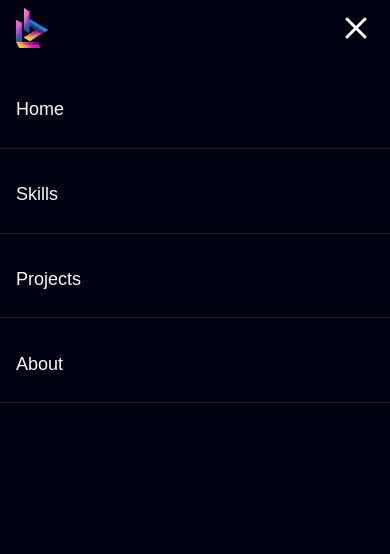
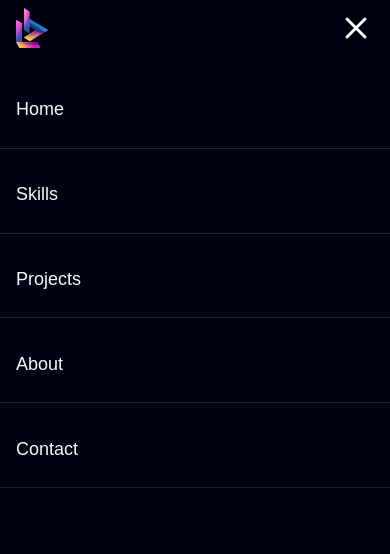
Before and after one commit to lucabrx/portfolio, a Next.js app: page / in a window 390 px wide. Both pictures are taken after a click on the button 356 px from the left and 28 px from the top of the page. Shown: the top 554 px of the page. Built offline with nearby package versions, Linux system fonts and the light colour scheme; a web font is replaced by a local one.

Commit message:
small animations

```diff
--- a/src/app/layout.tsx
+++ b/src/app/layout.tsx
@@ -8,13 +8,14 @@ import { TailwindIndicator } from "@/components/helpers/TailwindIndicator";
 import { ToastProvider } from "@/components/helpers/ToastProvider";
 import ScrollToTop from "@/components/ScrollToTop";
 import { Analytics } from '@vercel/analytics/react';
+import {type ReactNode} from "react";
 
 export const metadata = headConfig;
 
 export default function RootLayout({
   children,
 }: {
-  children: React.ReactNode;
+  children: ReactNode;
 }) {
   return (
     <html lang="en">
--- a/src/components/Navbar.tsx
+++ b/src/components/Navbar.tsx
@@ -9,11 +9,12 @@ import { navigation } from "@/config/navbar";
 import Button from "@/components/ui/Button";
 import ShouldRender from "@/components/helpers/ShouldRender";
 import { scrollToSection } from "@/lib/scrollToSection";
+import { cn } from "@/lib/classMerge";
 
 const Navbar: FC = ({}) => {
   const [isOpen, setIsOpen] = useState(false);
 
-  //TODO mobile links
+  //TODO fadeout animation
 
   useEffect(() => {
     if (isOpen) {
@@ -69,18 +70,36 @@ const Navbar: FC = ({}) => {
           </button>
 
           <ShouldRender if={isOpen}>
-            <div className="absolute top-[56px] w-full h-[calc(100vh-56px)] bg-background inset-x-0">
+            <div className={cn("absolute top-[56px] w-full h-[calc(100vh-56px)] bg-background inset-x-0",
+            isOpen ? "opacity-100" : "opacity-0",
+            isOpen && "animate-fade-in",
+            // fadeout animation
+            !isOpen && "animate-fade-out"
+            )}>
               <div className="flex flex-col space-y-2 py-4 ">
-                {navigation.map(({ name, section }, i) => (
-                  <Link
-                    onClick={handleClick}
-                    href="/"
+                {navigation.map(({ name, section,offset }, i) => (
+                  <button
+                    onClick={(e) => {
+                      scrollToSection(e, section, offset);
+                      setIsOpen(false);
+                    }}
+
                     key={i}
                     className="text-lg px-4 hover:text-grey transition-colors h-navigation-height flex items-center w-full border-b border-grey-dark"
                   >
                     {name}
-                  </Link>
+                  </button>
                 ))}
+                  <button
+                    onClick={(e) => {
+                      scrollToSection(e, "contact-section", 0);
+                      setIsOpen(false);
+                    }}
+
+                    className="text-lg px-4 hover:text-grey transition-colors h-navigation-height flex items-center w-full border-b border-grey-dark"
+                  >
+                    Contact
+                  </button>
               </div>
             </div>
           </ShouldRender>
--- a/src/components/sections/AboutSection.tsx
+++ b/src/components/sections/AboutSection.tsx
@@ -16,7 +16,7 @@ const AboutSection: FC = () => {
   return (
     <div id="about-section" className=" mt-16 md:mt-24 ">
       <div
-        className="  mask-radial-faded pointer-events-none relative -z-[20] -my-[520px] md:-my-[570px] h-[960px] overflow-hidden
+        className="mask-radial-faded pointer-events-none relative -z-[20] -my-[520px] md:-my-[570px] h-[960px] overflow-hidden
           [--color:#7877C6] before:absolute before:inset-0 before:bg-radial-faded before:opacity-[0.4]
           after:absolute after:top-1/2 after:-left-1/2 md:after:h-[142.8%] after:w-[200%] after:h-[42.8%]  after:border-t after:border-[rgba(120,_119,_198,_0.4)] after:bg-background"
       />
--- a/src/components/ui/Accordion.tsx
+++ b/src/components/ui/Accordion.tsx
@@ -1,3 +1,4 @@
+import { cn } from "@/lib/classMerge";
 import { ChevronDown } from "lucide-react";
 import type { FC, ReactNode } from "react";
 
@@ -25,9 +26,7 @@ const Accordion: FC<AccordionProps> = ({
   return (
     <div>
       <div
-        className={`flex items-center justify-between cursor-pointer bg-gray-200 p-4 ${
-          isActive ? "active" : ""
-        }`}
+        className="flex items-center justify-between cursor-pointer bg-gray-200 p-4"
         onClick={toggleAccordion}
       >
         <h3 className="text-xl md:text-2xl font-semibold">{title}</h3>
@@ -36,7 +35,8 @@ const Accordion: FC<AccordionProps> = ({
         ${isActive ? "rotate-180" : "rotate-0"}`}
         />
       </div>
-      {isActive && <div className="p-4 md:px-7 md:py-4 ">{children}</div>}
+      {isActive && <div className={cn("p-4 md:px-7 md:py-4 opacity-0",
+      isActive && "animate-fade-in [--animation-delay:50ms]")} >{children}</div>}
     </div>
   );
 };
--- a/tailwind.config.js
+++ b/tailwind.config.js
@@ -115,6 +115,10 @@ module.exports = {
         from: { opacity: 0, transform: "translateY(-10px)" },
         to: { opacity: 1, transform: "none" },
       },
+      "fade-out": {
+        from: { opacity: 1, transform: "none" },
+        to: { opacity: 0, transform: "translateY(10px)" },
+      },
       "image-rotate": {
         "0%": { transform: "rotateX(25deg)" },
         "25%": { transform: "rotateX(25deg) scale(0.9)" },
@@ -159,6 +163,7 @@ module.exports = {
     },
     animation: {
       "fade-in": "fade-in 1000ms var(--animation-delay, 0ms) ease forwards",
+      "fade-out": "fade-out  ease forwards",
       "image-rotate": "image-rotate 1400ms ease forwards",
       "image-glow": "image-glow 4100ms 600ms ease-out forwards",
       "sketch-lines": "sketch-lines 1200ms ease-out forwards",
```
